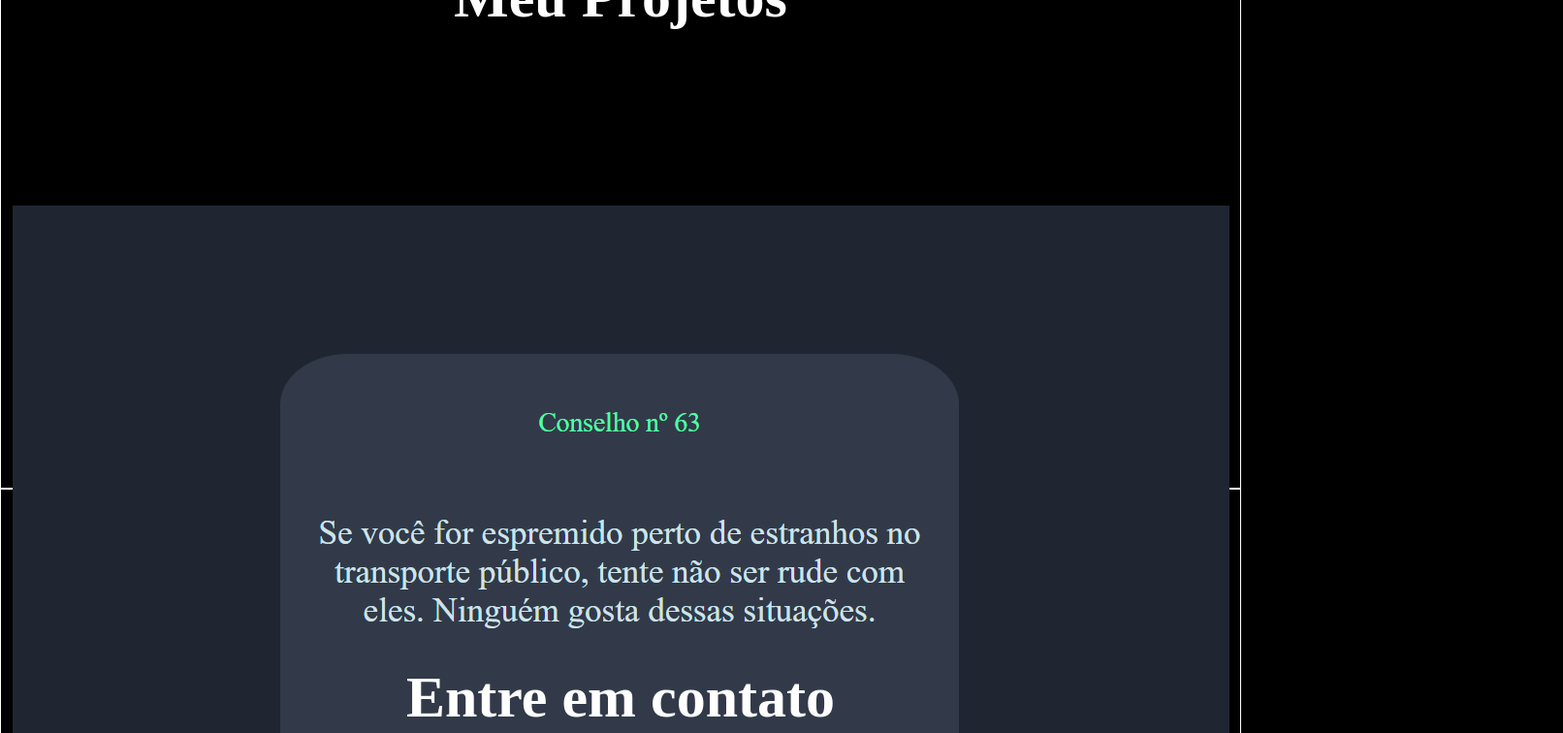
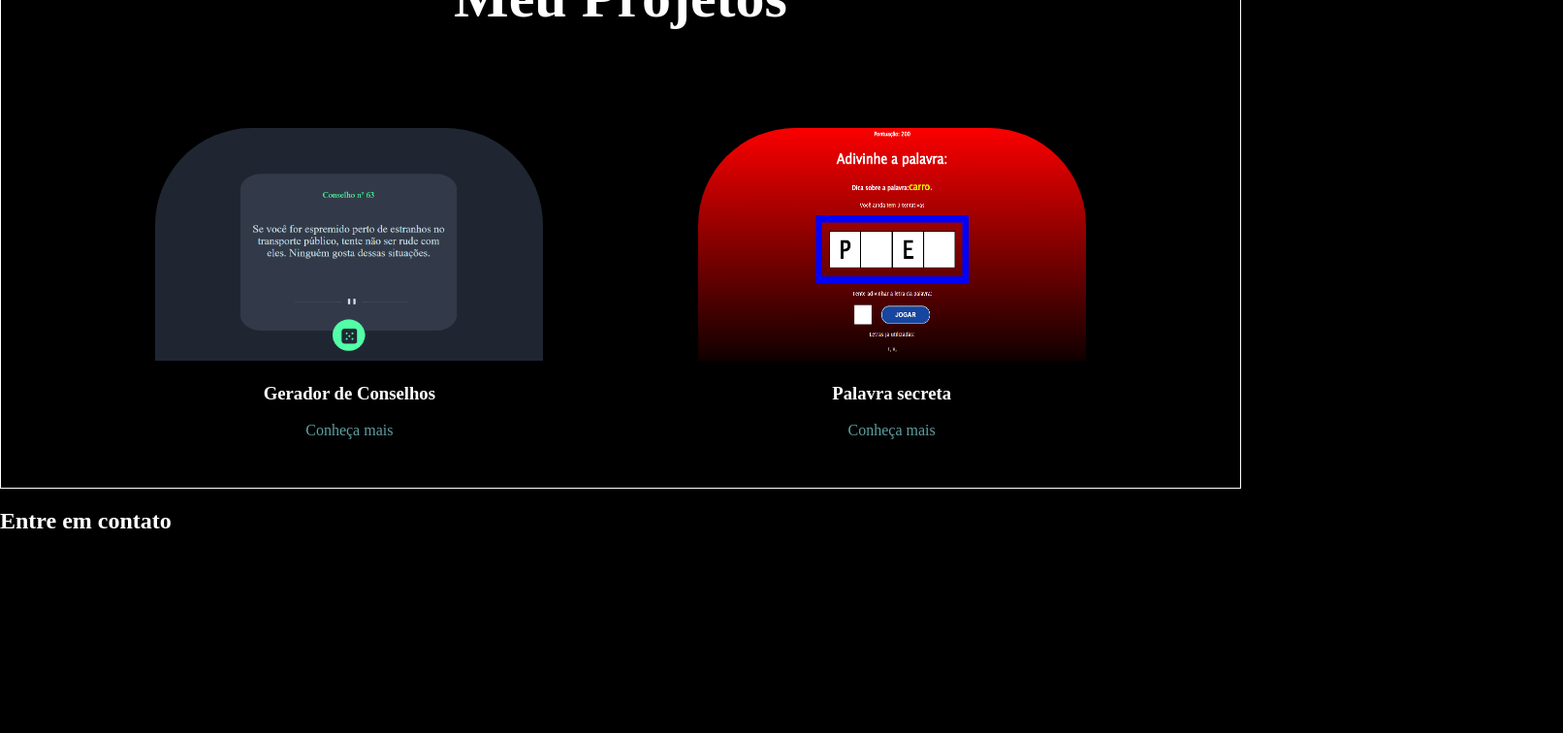
Before and after one commit to brunomarques97/Portifolio, a React (Create React App) app in the folder app/: page / in a window 1280 px wide. Shown: the part 940-1696 px from the top of the page at 97% size, 1612 px wide, since content can reach past the window. After the commit the page ends 1511 px from the top, so only its background shows below. Built offline with nearby package versions, Linux system fonts and the light colour scheme.

Commit message:
Alterando o estilo dos projetos

```diff
--- a/app/src/components/page.css
+++ b/app/src/components/page.css
@@ -20,6 +20,22 @@
     background-color: white;
     height: 1px;
 }
+.projetos{
+    display: flex;
+    flex-wrap: wrap;
+    justify-content: space-evenly;
+    margin-top: -5em;
+    cursor: pointer;
+}
+.projetos img{
+    height: 15em;
+    width: 25em;
+    border-radius: 100px 100px 0px 0px;
+}
+.projetos p{
+    color: cadetblue
+}
+
 @media (max-width: 400px) {
     .page .sobre{
         margin: 10em auto;
--- a/app/src/components/page.js
+++ b/app/src/components/page.js
@@ -21,20 +21,24 @@ function Page() {
                 <section>
                   <img src={progeto1} alt="Gerador de Conselhos" />
                   <h3>Gerador de Conselhos</h3>
+                  <p>Conheça mais</p>
                 </section>
                 <section>
                   <img src={progeto2} alt="Palavra secreta" />
                   <h3>Palavra secreta</h3>
+                  <p>Conheça mais</p>
                 </section>
             </section>
           </section>
+        </main>
+        <footer>
           <section className="divisao" >
-            <h1>Entre em contato</h1>
-            <section className="contato">
+              <h1>Entre em contato</h1>
+              <section className="contato">
 
+              </section>
             </section>
-          </section>
-        </main>
+        </footer>
       </div>
     );
   }
```
